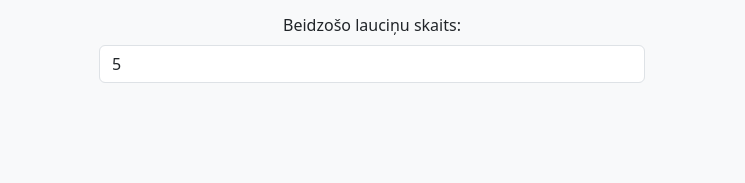
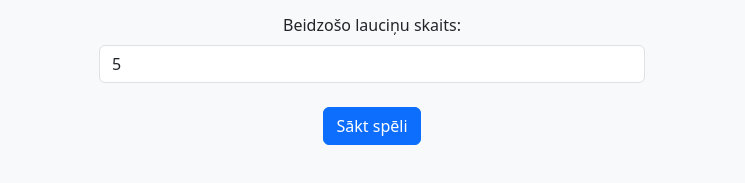
Before and after one commit to robertsOzols06/Ricarda-programma, a plain HTML site: page index.html in a window 1280 px wide. Shown: the part 193-376 px from the top of the page, without its empty margins (268-1013 px from the left). Drawn offline with nearby package versions, Linux system fonts and the light colour scheme.

Commit message:
pievienoju pogu, lai uzsāktu spēli

```diff
--- a/index.html
+++ b/index.html
@@ -26,6 +26,7 @@
                 <input type="number" id="bombCount" class="form-control" value="5" min="1">
             </div>
         </div>
+        <button class="btn btn-primary mb-4" onclick="saktSpeli()">Sākt spēli</button>
 
     </div>
     </body>
```
